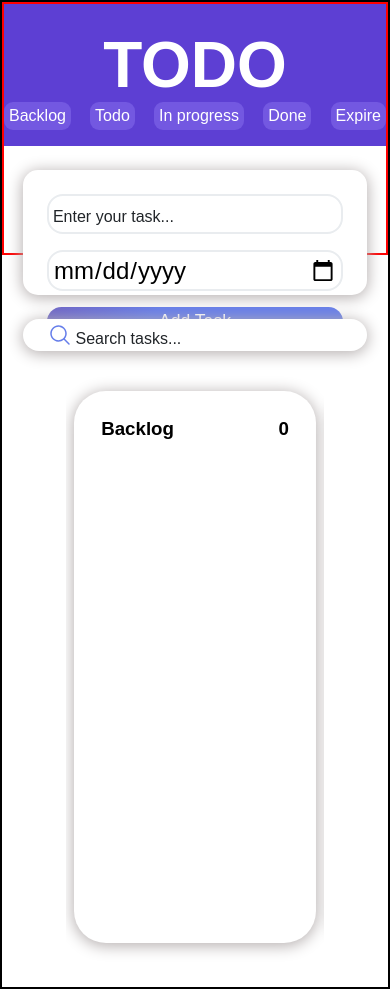
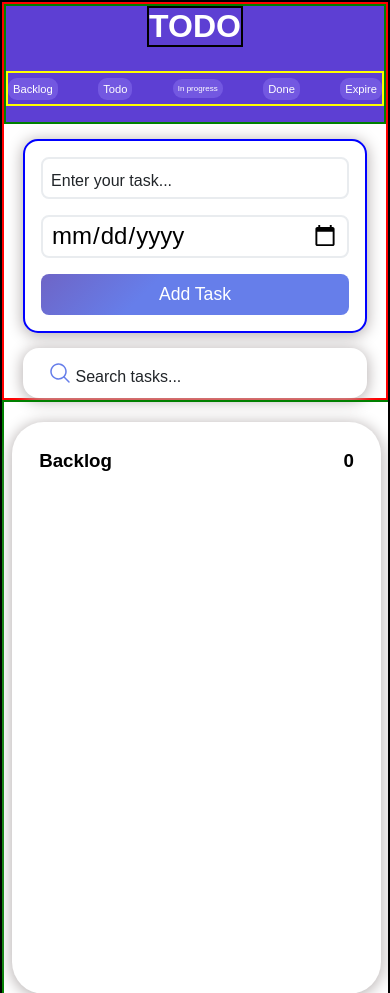
Before and after one commit to sahiba2503/Todos-app, a plain HTML site: page Todos App.html in a window 390 px wide. Shown: the top 993 px of the page. Drawn offline with Linux system fonts and the light colour scheme.

Commit message:
mannage width and high  according to the screen

```diff
--- a/src/styles/Todos.css
+++ b/src/styles/Todos.css
@@ -16,9 +16,7 @@ html{
 }
 
 #headingTaskContainer {
-    border: 2px solid red;
     width: 100%;
-    height: 30vh;
     display: flex;
     gap: 24px;
     flex-direction: column;
@@ -43,7 +41,10 @@ html{
     border-radius: 9px;
     color: #FFFF;
     background-color: #7358e1;
-    font-size: 1rem;
+    font-size: 0.7rem;
+}
+#proBtn{
+    font-size: 0.5rem;
 }
 #allTaskBtn {
     display: none;
@@ -68,19 +69,18 @@ body i:hover {
    box-shadow: 0px 2px 15px 1px rgb(182, 176, 176);
     border-radius: 15px;
     width: 46%;
-    height: 50%;
     padding: 20px;
     background-color: #FFFF;
     display: flex;
     flex-direction: column;
-    justify-content: space-between;
+    justify-content: center;
 }
 
 #InputTaskContainer input,
 button {
     border: 2px solid rgb(210, 209, 209);
     width: 100%;
-    padding: 1.3%;
+    padding: 1rem;
      border-radius: 1rem;
 }
 #InputTaskContainer input {
@@ -116,7 +116,7 @@ input::placeholder{
     border-radius: 1.3rem;
     margin-top: 1.5rem;
     width: 46%;
-   height: 13%;
+    height: 50px;
     color: #FFFF;
     display: flex;
     flex-direction: row;
@@ -187,7 +187,8 @@ input::placeholder{
     position: relative;
 }
 #tasksectionContainer {
-    height: 600px;
+    /* height: 70%; */
+    height: 79vh;
     width: 100%;
     overflow: hidden;
 }
@@ -442,6 +443,7 @@ ol li{
 @media screen and (max-width : 770px) {
    body{
     width: 100%;
+    height: 1000px;
    }
      ol li:hover  ol li i{
         display: flex;
@@ -449,19 +451,42 @@ ol li{
     ol {
         padding: 0 1.4rem;
     }
-      #leftButtonOfsixSlide {
+    #headingTaskContainer {
+        border: 2px solid red;
+        height: 35%;
+    }
+    #InputTaskContainer{
+        height: 50%;
+      width: 85%;
+    }
+    h1{
+        height: 13%;
+    }
+     #InputTaskContainer input, button{
+        height: 30%;
+        border-radius: 0.5rem;
+        padding: 0 1rem;
+     }
+      /* #leftButtonOfsixSlide {
         position: absolute;
         top: 85%;
         right: 30%;
-    }
+    } */
     #tasksectionContainer {
         width: 100%;
         margin: 0;
-        margin: 8rem 0;
+        height: 620px;
+        /* height: 56%; */
+        /* margin: 4rem 0; */
+       /* height: ; */
     }
     .taskContainer {
+        border: 2px solid green;
         width: 500%;
-    }
+        /* height: 100%; */
+           padding-top: 60px;
+
+          }
     #containerDelayList,
     #containerTodoList,
     #containerProgressList,
@@ -470,8 +495,8 @@ ol li{
         width: 20%;
     }
     #searchContainer input {
+        width: 60%;
 
-        width: 60%;
     }
     #searchClearIcons {
         width: 25%;
@@ -482,25 +507,31 @@ ol li{
     }
     .containertwoicons {
         position: none;
+        margin: 0;
+        padding: 0;
+
     }
     #sliderRightBtn {
          border-radius: 9px;
         padding: 5px 0;
         width: 9%;
+        height: 50px;
         font-size: 1rem;
-        top: 2.5rem;
+        top: 0;
         right: 40%;
     }
     #sliderLeftBtn {
         border-radius: 9px;
          padding: 5px 0;
          width: 9%;
+         height: 50px;
          font-size: 1rem;
-      top: 2.5rem;
+      top: 0;
         left: 40%;
     }
    #searchContainer{
-
+    border-radius: 1rem;
+   width: 85%;
     margin: 0;
     padding: 0;
     text-align: center;
@@ -527,12 +558,12 @@ ol li{
 }
    }
    /* 480 */
-@media screen and (max-width : 780px) {
+@media screen and (max-width : 480px) {
     body {
          padding: 0;
         margin: 0;
         /* background-color: red; */
-        height: 100%;
+        height: 1020px;
         padding-bottom: 20px;
           /* background: linear-gradient(315deg, #f4f5f8 64.64%, #f3f0f5 135.36%);
            background: linear-gradient(#FFFF); */
@@ -547,22 +578,28 @@ ol li{
     #headingTaskContainer {
          width: 100%;
         /* height: 450px; */
+        height: 40%;
         padding: 0;
+        gap:15px;
         justify-content: space-between;
+
     }
     #smallScreenHeader {
-        height: 15rem;
+       border: 2px solid green;
         width: 100%;
-        padding-top: 1.5rem;
+        height: 120px;
         background-color: #5D3FD3;
         display: flex;
         flex-direction: column;
-        justify-content: space-between;
+       align-items: center;
+       justify-content: space-between;
+       gap: 24px;
     }
     #InputTaskContainer {
-        padding: 0;
-        padding: 1.5rem;
+        border: 2px solid blue;
+         padding: 1rem;
         width: 90%;
+        height: 197px;
         display: flex;
         flex-direction: column;
         justify-content: space-between;
@@ -571,25 +608,45 @@ ol li{
     #InputTaskContainer input {
         margin-bottom: 20;
         background-color: #FFFF;
+        border-radius: 0.5rem;
+        padding: 0;
+        padding:  0 0.5rem;
+
+    }
+    #InputTaskContainer button{
+          border-radius: 0.5rem;
     }
     #InputTaskContainer input::placeholder{
         font-size: 1rem;
     }
     #searchContainer {
         width: 90%;
+        height: 50px;
+        padding: 14px 16px;
            }
      #searchContainer {
         padding: 10px 0;
+     }
+     .taskContainer{
+        margin-top:0 ;
      }
     #sliderRightBtn,
     #sliderLeftBtn {
         display: none;
     }
+    h1{
+        border: 2px solid black;
+        height: 55px;
+        font-size: 2rem;
+        text-align: center;
+    }
     #allTaskBtn {
+        border: 2px solid yellow;
         width: 100%;
+        height: 55px;
         display: flex;
         margin-bottom: 1rem;
-        font-size: 1rem;
+
     }
     #tasksectionContainer {
         margin: 0;
@@ -613,11 +670,13 @@ ol li{
 
     .taskContainer {
         width: 500%;
+        padding-top: 20px;
     }
     main{
         width: 100%;
-        margin-top:  7rem;
+        margin-top:0;
         padding: 0;
+        /* height: 850px; */
         /* background-color: white; */
             }
    .todoiconContainer .todoEditButton,
@@ -633,14 +692,15 @@ ol li{
 }
 #allTaskBtn #backBtn:hover,
 #allTaskBtn #todoBtn:hover,
-#allTaskBtn #proBtn:hover,
 #allTaskBtn #donBtn:hover,
 #allTaskBtn #expiryBtn:hover{
-font-size: 1.5rem;
 background-color: #FFFF;
+color:#5D3FD3;
+}
+#allTaskBtn #proBtn:hover{
+    background-color: #FFFF;
 color:#5D3FD3;
 }
 
 
-
 }
```
